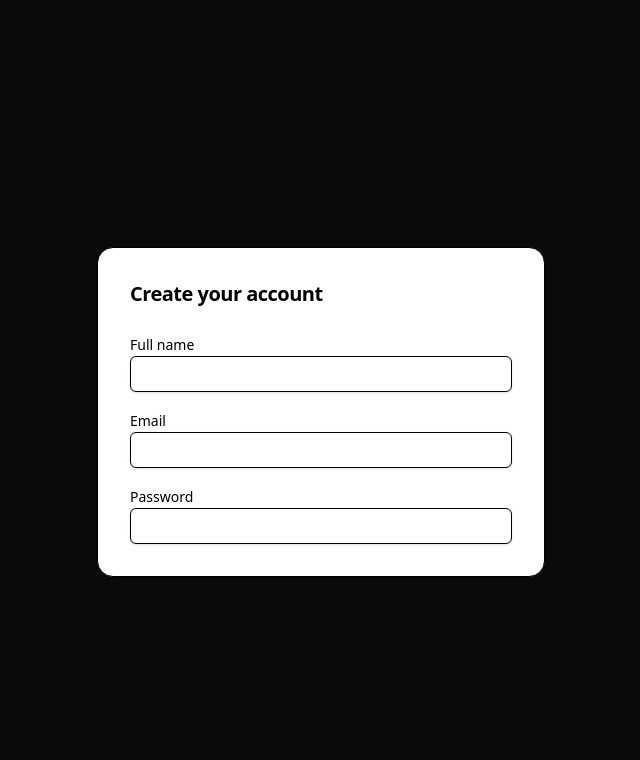
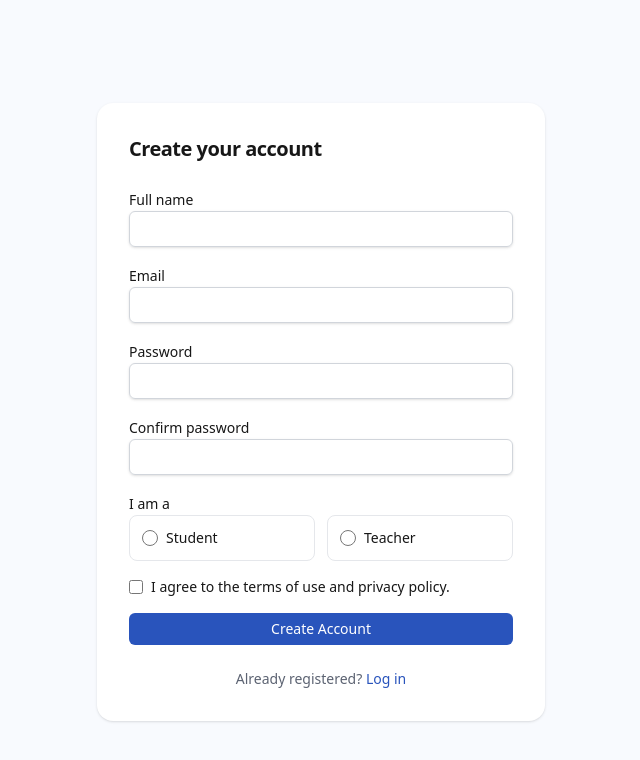
Before and after one commit to gafs-codex/Prepxam, a Next.js app: page /register in a window 1280 px wide. Shown: the top 760 px of the page, without its empty margins (319-959 px from the left). Built offline with nearby package versions, Linux system fonts and the light colour scheme.

Commit message:
authentication and authorization

```diff
--- /dev/null
+++ b/src/app/forgot-password/page.jsx
@@ -0,0 +1,31 @@
+import Link from "next/link"
+export default function ForgotPassword() {
+    return (
+        <div className="flex min-h-screen items-center justify-center bg-background px-4 py-12">
+            <div className="w-full max-w-md">
+                <div className="rounded-2xl border border-border bg-card p-6 shadow-sm sm:p-8">
+                    <h1 className="text-xl font-semibold tracking-tight">Forgot your password?</h1>
+                    <p className="mt-1 text-sm text-muted">
+                        We'll email you a link to set a new one.
+
+                        <div className="mt-6">
+                            <form action="" className="space-y-4">
+                                <div className="space-y-2">
+                                    <label htmlFor="" className="text-sm font-medium leading-none peer-disabled:cursor-not-allowed peer-disabled:opacity-70">Email</label>
+                                    <input type="text" className="flex h-9 w-full rounded-md border border-input bg-transparent px-3 py-1 text-base shadow-sm focus:outline-none" />
+                                </div>
+                                <button className="inline-flex items-center justify-center gap-2 whitespace-nowrap rounded-md text-sm font-medium cursor-pointer transition-colors bg-primary text-white w-full py-1.5 px-3">
+                                    Send link
+                                </button>
+
+                                <Link href={`/login`} className="inline-flex items-center justify-center gap-2 whitespace-nowrap rounded-md text-sm font-medium cursor-pointer transition-colors text-black w-full py-1.5 px-3 hover:bg-accent">
+                                    Back to login
+                                </Link>
+                            </form>
+                        </div>
+                    </p>
+                </div>
+            </div>
+        </div>
+    )
+}
--- a/src/app/globals.css
+++ b/src/app/globals.css
@@ -2,10 +2,13 @@
 
 :root {
   --background: #F8FAFE;
+  --foreground: #171717;
   --primary: #2954bc;
   --muted: #5c6372;
   --card: #ffffff;
   --accent: #c2f3f5;
+  --input: #d1d5db;
+  --border: #e5e7eb;
 }
 
 @theme inline {
@@ -15,17 +18,13 @@
   --color-muted: var(--muted);
   --color-card: var(--card);
   --color-accent: var(--accent);
+  --color-input: var(--input);
+  --color-border: var(--border);
   --font-sans: var(--font-geist-sans);
   --font-mono: var(--font-geist-mono);
 }
 
-@media (prefers-color-scheme: light) {
-  :root {
-    --background: #0a0a0a;
-    --foreground: #ededed;
-  }
-}
-
 body {
   background: var(--background);
+  color: var(--foreground);
 }
--- /dev/null
+++ b/src/app/login/page.jsx
@@ -0,0 +1,51 @@
+import Link from "next/link"
+export default function Login() {
+    return (
+        <div className="flex min-h-screen items-center justify-center bg-background px-4 py-12">
+
+            <div className="w-full max-w-md">
+                <div className="rounded-2xl border border-border bg-card p-6 shadow-sm sm:p-8">
+                    <h1 className="text-xl font-semibold tracking-tight">Welcome back</h1>
+                    <p className="mt-1 text-sm text-muted">
+                        Log in to continue where you left off.
+                    </p>
+
+                    <div className="mt-6">
+                        <form action="" className="space-y-4">
+                            <div className="space-y-2">
+                                <label htmlFor="" className="text-sm font-medium leading-none peer-disabled:cursor-not-allowed peer-disabled:opacity-70">Email</label>
+                                <input type="text" className="flex h-9 w-full rounded-md border border-input bg-transparent px-3 py-1 text-base shadow-sm focus:outline-none" />
+                            </div>
+
+                            <div className="space-y-2">
+                                <label htmlFor="" className="text-sm font-medium leading-none peer-disabled:cursor-not-allowed peer-disabled:opacity-70">Password</label>
+                                <input type="text" className="flex h-9 w-full rounded-md border border-input bg-transparent px-3 py-1 text-base shadow-sm focus:outline-none" />
+                            </div>
+
+                            <div className="flex items-center justify-between">
+                                <label htmlFor="" className="flex items-center gap-2 text-sm text-muted">
+                                    <input
+                                        type="checkbox"
+                                        name="remember"
+                                        id="remember"
+                                        className="h-3.5 w-3.5 cursor-pointer rounded-full accent-blue-600 focus:ring-blue-500"
+                                    />
+                                    Remember me
+                                </label>
+                                <Link className="text-sm font-medium text-primary hover:underline" href={``}>Forgot password?</Link>
+                            </div>
+
+                            <button className="inline-flex items-center justify-center gap-2 whitespace-nowrap rounded-md text-sm font-medium cursor-pointer transition-colors bg-primary text-white w-full py-1.5 px-3">
+                                Log in
+                            </button>
+                        </form>
+
+                        <p className="mt-6 text-center text-sm text-muted">
+                            New here? <Link href={`/register`} className="text-sm font-medium text-primary hover:underline">Create an account</Link>
+                        </p>
+                    </div>
+                </div>
+            </div>
+        </div>
+    )
+}
--- a/src/app/register/page.jsx
+++ b/src/app/register/page.jsx
@@ -1,10 +1,11 @@
+import Link from "next/link"
 export default function Register() {
     return (
         <div className="flex min-h-screen items-center justify-center bg-background px-4 py-12">
             <div className="w-full max-w-md">
                 <div className="mb-6 flex items-center justify-center gap-2"></div>
 
-                <div className="rounded-2xl border border-border bg-card p-6 shadow-sm sm:p-8">
+                <div className="rounded-2xl bg-card p-6 shadow-sm sm:p-8">
                     <h1 className="text-xl font-semibold tracking-tight">
                         Create your account
                     </h1>
@@ -15,19 +16,72 @@ export default function Register() {
                         <form action="" className="space-y-4">
                             <div className="space-y-2">
                                 <label htmlFor="" className="text-sm font-medium leading-none peer-disabled:cursor-not-allowed peer-disabled:opacity-70">Full name</label>
-                                <input type="text" className="flex h-9 w-full rounded-md border border-input bg-transparent px-3 py-1 text-base shadow-sm" />
+                                <input type="text" className="flex h-9 w-full rounded-md border border-input bg-transparent px-3 py-1 text-base shadow-sm focus:outline-none" />
                             </div>
 
                             <div className="space-y-2">
                                 <label htmlFor="" className="text-sm font-medium leading-none peer-disabled:cursor-not-allowed peer-disabled:opacity-70">Email</label>
-                                <input type="text" className="flex h-9 w-full rounded-md border border-input bg-transparent px-3 py-1 text-base shadow-sm" />
+                                <input type="text" className="flex h-9 w-full rounded-md border border-input bg-transparent px-3 py-1 text-base shadow-sm focus:outline-none" />
                             </div>
 
                             <div className="space-y-2">
                                 <label htmlFor="" className="text-sm font-medium leading-none peer-disabled:cursor-not-allowed peer-disabled:opacity-70">Password</label>
-                                <input type="text" className="flex h-9 w-full rounded-md border border-input bg-transparent px-3 py-1 text-base shadow-sm" />
+                                <input type="text" className="flex h-9 w-full rounded-md border border-input bg-transparent px-3 py-1 text-base shadow-sm focus:outline-none" />
                             </div>
+
+                            <div className="space-y-2">
+                                <label htmlFor="" className="text-sm font-medium leading-none peer-disabled:cursor-not-allowed peer-disabled:opacity-70">Confirm password</label>
+                                <input type="text" className="flex h-9 w-full rounded-md border border-input bg-transparent px-3 py-1 text-base shadow-sm focus:outline-none" />
+                            </div>
+
+                            <div>
+                                <label htmlFor="" className="text-sm font-medium leading-none peer-disabled:cursor-not-allowed peer-disabled:opacity-70">I am a</label>
+
+                                <div className="grid grid-cols-2 gap-3">
+
+                                    <label htmlFor="student" className="flex cursor-pointer items-center gap-2 rounded-lg border p-3 text-sm capitalize transition border-border">
+                                        {/* <button></button> */}
+                                        <input
+                                            type="radio"
+                                            name="role"
+                                            id="student"
+                                            value="student"
+                                            className="cursor-pointer accent-blue-600 focus:ring-blue-500 h-4 w-4"
+                                        />
+                                        Student
+                                    </label>
+
+                                    <label htmlFor="teacher" className="flex cursor-pointer items-center gap-2 rounded-lg border p-3 text-sm capitalize transition border-border">
+                                        {/* <button></button> */}
+                                        <input
+                                            type="radio"
+                                            name="role"
+                                            id="teacher"
+                                            value="teacher"
+                                            className="cursor-pointer accent-blue-600 focus:ring-blue-500 h-4 w-4"
+                                        />
+                                        Teacher
+                                    </label>
+                                </div>
+                            </div>
+
+                            <label className="flex cursor-pointer items-center gap-2 text-sm text-muted-foreground">
+                                <input
+                                    type="checkbox"
+                                    name="terms"
+                                    id="terms"
+                                    className="h-3.5 w-3.5 cursor-pointer rounded-full accent-blue-600 focus:ring-blue-500"
+                                />
+                                I agree to the terms of use and privacy policy.
+                            </label>
+
+                            <button className="inline-flex items-center justify-center gap-2 whitespace-nowrap rounded-md text-sm font-medium cursor-pointer transition-colors bg-primary text-white w-full py-1.5 px-3">
+                                Create Account
+                            </button>
                         </form>
+                        <p className="mt-6 text-center text-sm text-muted">
+                            Already registered? <Link href={`/login`} className="text-sm font-medium text-primary hover:underline">Log in</Link>
+                        </p>
                     </div>
                 </div>
             </div>
```
